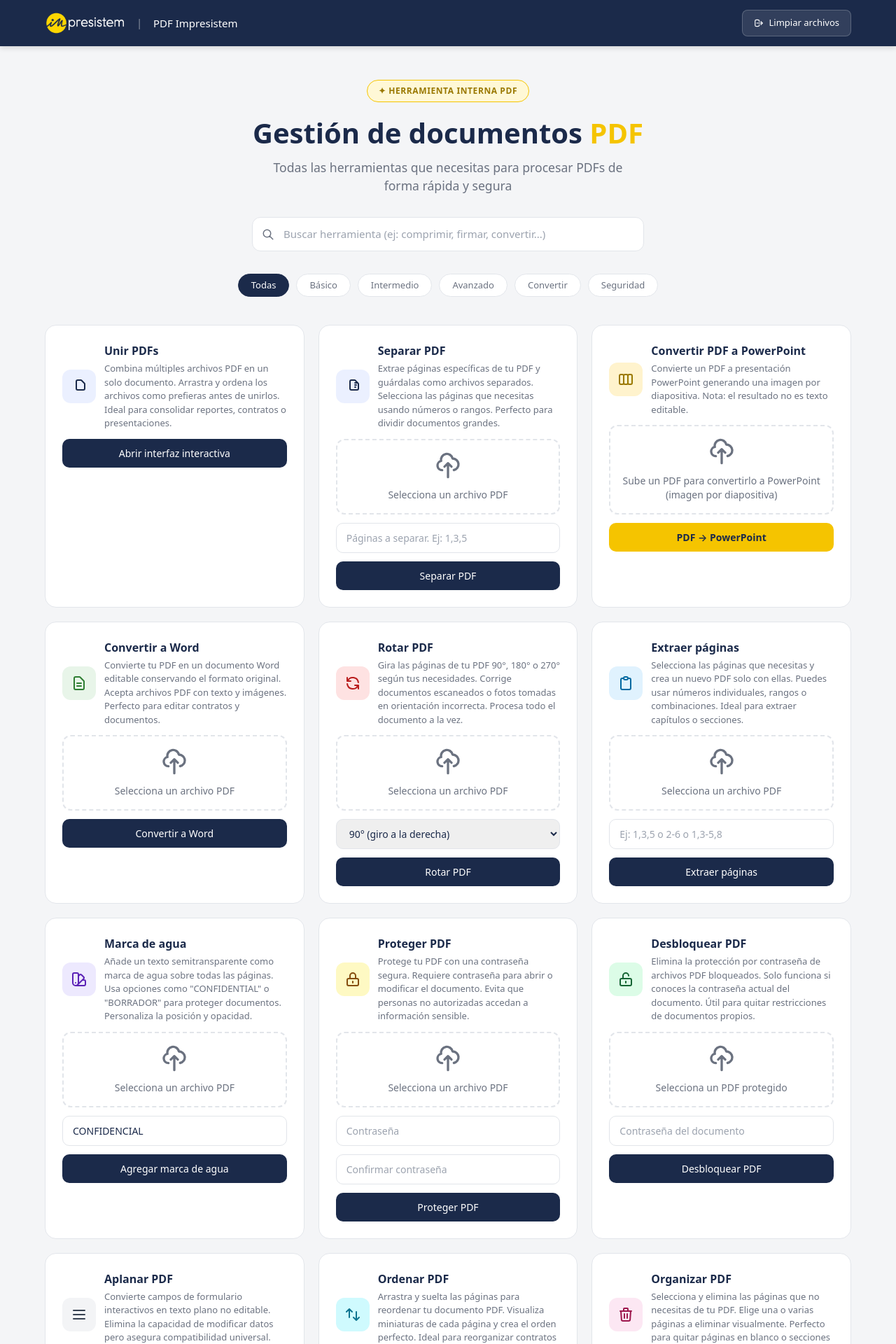
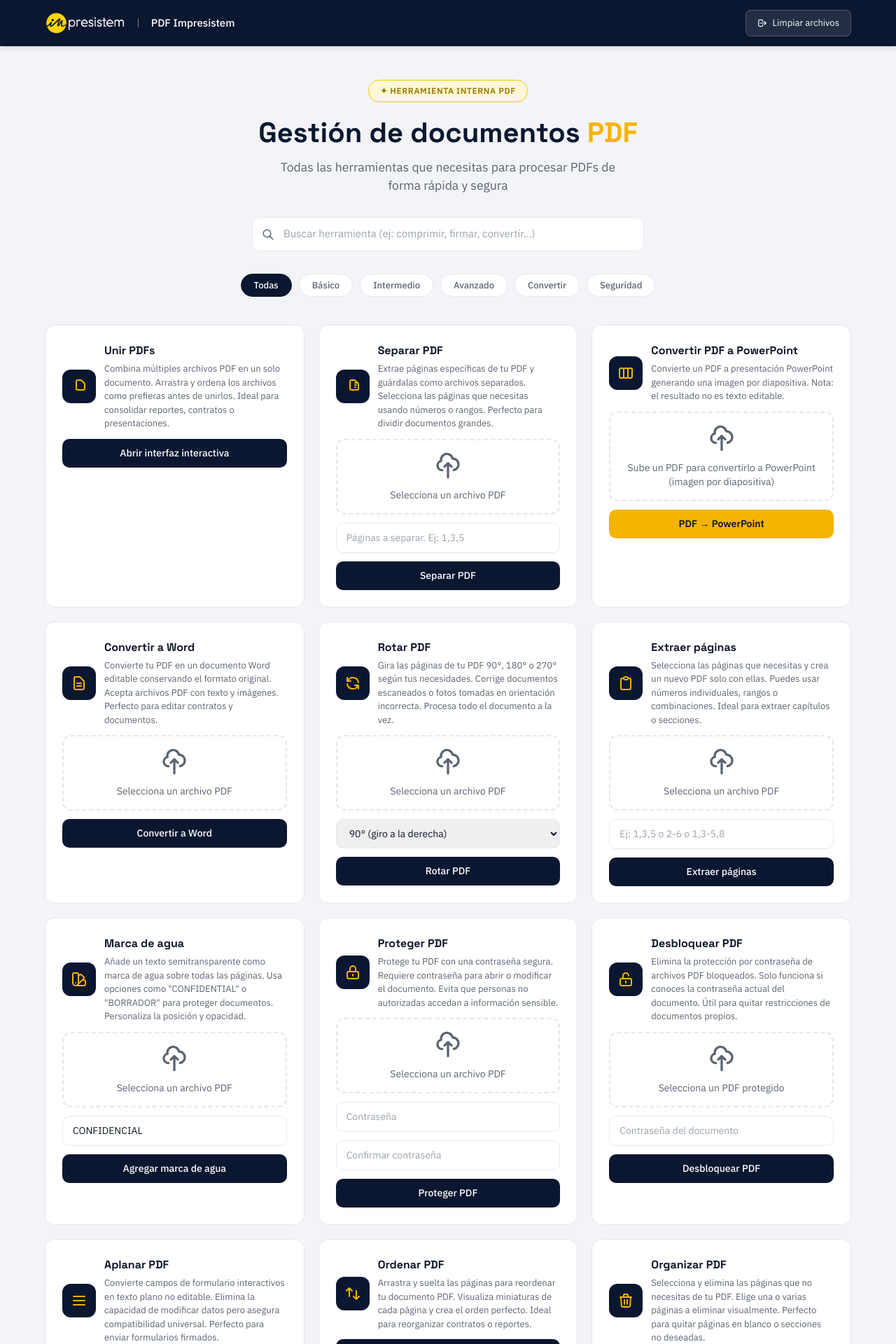
Before and after one commit to ImpreCode1/PDFimpresistem, a Flask app: template templates/index.html in a window 1280 px wide. Shown: the top 1920 px of the page at 70% size. Run offline with Flask 3, Linux system fonts and the light colour scheme; the template is opened without the code that fills it, so the values that code supplies are empty; some libraries are stand-ins or nearby versions.

Commit message:
Reestructurar las plantillas para heredar de un diseño base y mejorar la consistencia del estilo
- Se creó una nueva plantilla base.html para estandarizar el diseño en todas las páginas.
- Se actualizaron las plantillas edit.html, form_filler.html, index.html, organize.html, reorder.html, sign.html y unir.html para que hereden de base.html.
- Se trasladaron los estilos y scripts en línea a site.css para facilitar el mantenimiento.
- Se agregaron tokens de diseño y componentes compartidos en site.css para lograr un estilo consistente.
- Se eliminó la estructura HTML redundante de las plantillas individuales, mejorando la legibilidad y reduciendo la duplicación.

```diff
--- a/app.py
+++ b/app.py
@@ -59,7 +59,8 @@ csp = {
     'default-src': "'self'",
     'img-src': ["'self'", 'data:', 'https:'],
     'script-src': ["'self'", 'cdn.jsdelivr.net', 'cdnjs.cloudflare.com', 'unpkg.com'],
-    'style-src': ["'self'", "'unsafe-inline'", 'cdn.jsdelivr.net'],
+    'style-src': ["'self'", "'unsafe-inline'", 'cdn.jsdelivr.net', 'fonts.googleapis.com'],
+    'font-src': ['fonts.gstatic.com'],
 }
 Talisman(
     app,
--- /dev/null
+++ b/static/css/site.css
@@ -0,0 +1,140 @@
+/* site.css — Design tokens y componentes compartidos PDF Impresistem */
+:root {
+    --navy-900: #0B1730;
+    --navy-800: #122452;
+    --gold-500: #F5B400;
+    --gold-600: #DB9E00;
+    --bg: #F3F4F7;
+    --card: #FFFFFF;
+    --border: #E4E7EE;
+    --text-900: #101828;
+    --text-600: #5B6472;
+    --text-400: #8A93A6;
+
+    /* Aliases de compatibilidad: el index usa var(--color-*) en estilos inline */
+    --color-primary: var(--navy-900);
+    --color-accent: var(--gold-500);
+    --color-accent-dark: var(--gold-600);
+    --color-bg: var(--bg);
+    --color-surface: var(--card);
+    --color-border: var(--border);
+    --color-text: var(--text-900);
+    --color-muted: var(--text-600);
+}
+
+body {
+    font-family: 'IBM Plex Sans', system-ui, sans-serif;
+    background: var(--bg);
+    color: var(--text-900);
+}
+
+h1, h2, h3 {
+    font-family: 'Space Grotesk', 'IBM Plex Sans', sans-serif;
+}
+
+.site-header { background: var(--navy-900); }
+
+/* ── Botones ── */
+.btn-primary {
+    background: var(--navy-900);
+    color: #fff;
+    border-radius: 10px;
+    padding: 10px 16px;
+    font-size: 14px;
+    font-weight: 500;
+    width: 100%;
+    border: none;
+    cursor: pointer;
+    transition: background 0.15s;
+    text-align: center;
+    display: block;
+}
+.btn-primary:hover { background: var(--navy-800); }
+
+.btn-accent {
+    background: var(--gold-500);
+    color: var(--navy-900);
+    border-radius: 10px;
+    padding: 10px 16px;
+    font-size: 14px;
+    font-weight: 600;
+    width: 100%;
+    border: none;
+    cursor: pointer;
+    transition: background 0.15s;
+    text-align: center;
+    display: block;
+}
+.btn-accent:hover { background: var(--gold-600); }
+
+/* ── Tarjeta de herramienta ── */
+.tool-card {
+    background: var(--card);
+    border: 1px solid var(--border);
+    border-radius: 14px;
+    padding: 1.5rem;
+    transition: box-shadow 0.2s, transform 0.2s;
+    display: flex;
+    flex-direction: column;
+    gap: 12px;
+}
+.tool-card:hover {
+    box-shadow: 0 8px 24px rgba(11, 23, 48, 0.12);
+    transform: translateY(-2px);
+}
+
+.icon-box {
+    width: 48px;
+    height: 48px;
+    border-radius: 12px;
+    background: var(--navy-900);
+    display: flex;
+    align-items: center;
+    justify-content: center;
+    flex-shrink: 0;
+}
+.icon-box svg { stroke: var(--gold-500) !important; }
+
+/* ── Filtros ── */
+.filter-pill {
+    padding: 6px 18px;
+    border-radius: 999px;
+    font-size: 13px;
+    font-weight: 500;
+    cursor: pointer;
+    border: 1.5px solid var(--border);
+    background: var(--card);
+    color: var(--text-600);
+    transition: all 0.15s;
+}
+.filter-pill:hover { border-color: var(--gold-500); color: var(--navy-900); }
+.filter-pill.active {
+    background: var(--navy-900);
+    border-color: var(--navy-900);
+    color: #fff;
+}
+
+/* ── Búsqueda ── */
+.search-bar {
+    width: 100%;
+    max-width: 560px;
+    background: var(--card);
+    border: 1.5px solid var(--border);
+    border-radius: 12px;
+    padding: 12px 20px 12px 44px;
+    font-size: 15px;
+    color: var(--text-900);
+    outline: none;
+    transition: border-color 0.2s;
+}
+.search-bar:focus { border-color: var(--navy-900); }
+
+/* ── Grilla ── */
+#tool-grid {
+    display: grid;
+    grid-template-columns: repeat(3, 1fr);
+    gap: 20px;
+}
+@media (max-width: 900px) { #tool-grid { grid-template-columns: repeat(2, 1fr); } }
+@media (max-width: 560px) { #tool-grid { grid-template-columns: 1fr; } }
+.card-hidden { display: none !important; }
--- /dev/null
+++ b/templates/base.html
@@ -0,0 +1,24 @@
+<!DOCTYPE html>
+<html lang="es">
+
+<head>
+    <meta charset="UTF-8">
+    <meta name="viewport" content="width=device-width, initial-scale=1.0">
+    <title>{% block title %}PDF IMPRESISTEM S.A.S{% endblock %}</title>
+    <link rel="preconnect" href="https://fonts.googleapis.com">
+    <link rel="preconnect" href="https://fonts.gstatic.com" crossorigin>
+    <link href="https://fonts.googleapis.com/css2?family=IBM+Plex+Sans:wght@400;500;600;700&family=Space+Grotesk:wght@500;600;700&display=swap" rel="stylesheet">
+    <link href="https://cdn.jsdelivr.net/npm/tailwindcss@2.2.16/dist/tailwind.min.css" rel="stylesheet" integrity="sha384-wX5sB6awg8mA/LNUO33Fgmuo2WOabAoZk9FniJMhPBSgWNvj/kfIGu9jZRUsjowd" crossorigin="anonymous">
+    <link rel="stylesheet" href="/static/css/site.css">
+    <link rel="icon" href="https://cdn.icon-icons.com/icons2/2753/PNG/512/ext_pdf_filetype_icon_176234.png">
+    {% block extra_head %}{% endblock %}
+</head>
+
+<body class="{% block body_class %}{% endblock %}"{% block body_attrs %}{% endblock %}>
+    {% block header %}{% endblock %}
+    {% block body %}{% endblock %}
+    {% block footer %}{% endblock %}
+    {% block scripts %}{% endblock %}
+</body>
+
+</html>
--- a/templates/index.html
+++ b/templates/index.html
@@ -1,120 +1,16 @@
-<!-- Templates Index -->
-<!DOCTYPE html>
-<html lang="es">
+{% extends "base.html" %}
 
-<head>
-    <meta charset="UTF-8">
-    <meta name="viewport" content="width=device-width, initial-scale=1.0">
-    <title>PDF IMPRESISTEM S.A.S</title>
-    <link href="https://cdn.jsdelivr.net/npm/tailwindcss@2.2.16/dist/tailwind.min.css" rel="stylesheet" integrity="sha384-wX5sB6awg8mA/LNUO33Fgmuo2WOabAoZk9FniJMhPBSgWNvj/kfIGu9jZRUsjowdI" crossorigin="anonymous">
+{% block title %}PDF IMPRESISTEM S.A.S{% endblock %}
+
+{% block body_class %}flex flex-col h-screen{% endblock %}
+
+{% block extra_head %}
     <script src="https://cdn.jsdelivr.net/npm/sortablejs@1.15.0/Sortable.min.js"></script>
     <script src="https://cdn.jsdelivr.net/npm/jszip@3.10.1/dist/jszip.min.js"></script>
     <script src="https://unpkg.com/pdf-lib/dist/pdf-lib.min.js"></script>
-    <link rel="icon" href="https://cdn.icon-icons.com/icons2/2753/PNG/512/ext_pdf_filetype_icon_176234.png">
+{% endblock %}
 
-    <style>
-        :root {
-            --color-primary: #1B2A4A;
-            --color-accent: #F5C400;
-            --color-accent-dark: #D4A900;
-            --color-bg: #F4F5F7;
-            --color-surface: #FFFFFF;
-            --color-border: #E2E5EA;
-            --color-text: #1B2A4A;
-            --color-muted: #6B7280;
-        }
-        body { background-color: var(--color-bg); color: var(--color-text); }
-        .tool-card {
-            background: var(--color-surface);
-            border: 1px solid var(--color-border);
-            border-radius: 16px;
-            padding: 1.5rem;
-            transition: box-shadow 0.2s, transform 0.2s;
-            display: flex;
-            flex-direction: column;
-            gap: 12px;
-        }
-        .tool-card:hover {
-            box-shadow: 0 8px 24px rgba(27,42,74,0.12);
-            transform: translateY(-2px);
-        }
-        .icon-box {
-            width: 48px;
-            height: 48px;
-            border-radius: 12px;
-            display: flex;
-            align-items: center;
-            justify-content: center;
-            flex-shrink: 0;
-        }
-        .filter-pill {
-            padding: 6px 18px;
-            border-radius: 999px;
-            font-size: 13px;
-            font-weight: 500;
-            cursor: pointer;
-            border: 1.5px solid var(--color-border);
-            background: var(--color-surface);
-            color: var(--color-muted);
-            transition: all 0.15s;
-        }
-        .filter-pill:hover { border-color: var(--color-accent); color: var(--color-primary); }
-        .filter-pill.active {
-            background: var(--color-primary);
-            border-color: var(--color-primary);
-            color: #fff;
-        }
-        .search-bar {
-            width: 100%;
-            max-width: 560px;
-            background: var(--color-surface);
-            border: 1.5px solid var(--color-border);
-            border-radius: 12px;
-            padding: 12px 20px 12px 44px;
-            font-size: 15px;
-            color: var(--color-text);
-            outline: none;
-            transition: border-color 0.2s;
-        }
-        .search-bar:focus { border-color: var(--color-primary); }
-        .btn-primary {
-            background: var(--color-primary);
-            color: #fff;
-            border-radius: 10px;
-            padding: 10px 16px;
-            font-size: 14px;
-            font-weight: 500;
-            width: 100%;
-            border: none;
-            cursor: pointer;
-            transition: background 0.15s;
-            text-align: center;
-            display: block;
-        }
-        .btn-primary:hover { background: #243860; }
-        .btn-accent {
-            background: var(--color-accent);
-            color: var(--color-primary);
-            border-radius: 10px;
-            padding: 10px 16px;
-            font-size: 14px;
-            font-weight: 600;
-            width: 100%;
-            border: none;
-            cursor: pointer;
-            transition: background 0.15s;
-            text-align: center;
-            display: block;
-        }
-        .btn-accent:hover { background: var(--color-accent-dark); }
-        #tool-grid { display: grid; grid-template-columns: repeat(3, 1fr); gap: 20px; }
-        @media (max-width: 900px) { #tool-grid { grid-template-columns: repeat(2, 1fr); } }
-        @media (max-width: 560px) { #tool-grid { grid-template-columns: 1fr; } }
-        .card-hidden { display: none !important; }
-    </style>
-</head>
-
-<body class="flex flex-col h-screen" onload="limpiarTokenURL()">
+{% block header %}
     <!-- Script para limpiar token de URL -->
     <script nonce="{{ csp_nonce() }}">
     function limpiarTokenURL() {
@@ -122,9 +18,10 @@
             window.history.replaceState({}, document.title, window.location.pathname);
         }
     }
+    document.addEventListener('DOMContentLoaded', limpiarTokenURL);
     </script>
 
-    <header style="background: var(--color-primary); padding: 14px 0; box-shadow: 0 2px 8px rgba(0,0,0,0.15);">
+    <header style="background: var(--navy-900); padding: 14px 0; box-shadow: 0 2px 8px rgba(0,0,0,0.15);">
         <div style="max-width: 1200px; margin: 0 auto; padding: 0 24px; display: flex; align-items: center; justify-content: space-between;">
             <div style="display: flex; align-items: center; gap: 16px;">
                 <img src="/logos/logo2.png"
@@ -182,7 +81,7 @@
                 <!-- Unir PDFs -->
                 <div class="tool-card" data-cat="basico" data-name="unir pdfs combinar merge">
                     <div style="display:flex; align-items:center; gap:12px;">
-                        <div class="icon-box" style="background:#EBF0FF;">
+                        <div class="icon-box">
                             <svg class="w-6 h-6" fill="none" stroke="#1B2A4A" viewBox="0 0 24 24">
                                 <path stroke-linecap="round" stroke-linejoin="round" stroke-width="2" d="M8 7v8a2 2 0 002 2h6M8 7V5a2 2 0 012-2h4.586a1 1 0 01.707.293l4.414 4.414a1 1 0 01.293.707V15a2 2 0 01-2 2h-2"></path>
                             </svg>
@@ -198,7 +97,7 @@
                 <!-- Separar PDF -->
                 <div class="tool-card" data-cat="basico" data-name="separar pdf split">
                     <div style="display:flex; align-items:center; gap:12px;">
-                        <div class="icon-box" style="background:#EBF0FF;">
+                        <div class="icon-box">
                             <svg class="w-6 h-6" fill="none" stroke="#1B2A4A" viewBox="0 0 24 24">
                                 <path stroke-linecap="round" stroke-linejoin="round" stroke-width="2" d="M8 7v8a2 2 0 002 2h6M8 7V5a2 2 0 012-2h4.586a1 1 0 01.707.293l4.414 4.414a1 1 0 01.293.707V15a2 2 0 01-2 2h-2M15 7h3m-3 3h2m-2 3h1"></path>
                             </svg>
@@ -227,12 +126,12 @@
 
                 <!-- Convertir PDF a PowerPoint -->
                 <!-- NOTA: No existe herramienta PPTX -> PDF. La conversión de
-                     presentaciones a PDF se hace de forma nativa con PowerPoint
-                     de escritorio (Guardar como > PDF), evitando la dependencia
-                     de LibreOffice que no está instalada en los equipos. -->
+                    presentaciones a PDF se hace de forma nativa con PowerPoint
+                    de escritorio (Guardar como > PDF), evitando la dependencia
+                    de LibreOffice que no está instalada en los equipos. -->
                 <div class="tool-card" data-cat="convertir" data-name="convertir ppt powerpoint presentacion pdf a pptx">
                     <div style="display:flex; align-items:center; gap:12px;">
-                        <div class="icon-box" style="background:#FFF3CD;">
+                        <div class="icon-box">
                             <svg class="w-6 h-6" fill="none" stroke="#9A7800" viewBox="0 0 24 24">
                                 <path stroke-linecap="round" stroke-linejoin="round" stroke-width="2" d="M9 17V7m0 10a2 2 0 01-2 2H5a2 2 0 01-2-2V7a2 2 0 012-2h2a2 2 0 012 2m0 10a2 2 0 002 2h2a2 2 0 002-2M9 7a2 2 0 012-2h2a2 2 0 012 2m0 10V7m0 10a2 2 0 002 2h2a2 2 0 002-2V7a2 2 0 00-2-2h-2a2 2 0 00-2 2"></path>
                             </svg>
@@ -261,7 +160,7 @@
                 <!-- Convertir a Word -->
                 <div class="tool-card" data-cat="convertir" data-name="convertir worddoc documento editable">
                     <div style="display:flex; align-items:center; gap:12px;">
-                        <div class="icon-box" style="background:#E8F5E9;">
+                        <div class="icon-box">
                             <svg class="w-6 h-6" fill="none" stroke="#2E7D32" viewBox="0 0 24 24">
                                 <path stroke-linecap="round" stroke-linejoin="round" stroke-width="2" d="M9 12h6m-6 4h6m2 5H7a2 2 0 01-2-2V5a2 2 0 012-2h5.586a1 1 0 01.707.293l5.414 5.414a1 1 0 01.293.707V19a2 2 0 01-2 2z"></path>
                             </svg>
@@ -301,7 +200,7 @@
                 <!-- Rotar PDF -->
                 <div class="tool-card" data-cat="basico" data-name="rotar pdf orientation giro">
                     <div style="display:flex; align-items:center; gap:12px;">
-                        <div class="icon-box" style="background:#FEE2E2;">
+                        <div class="icon-box">
                             <svg class="w-6 h-6" fill="none" stroke="#B91C1C" viewBox="0 0 24 24">
                                 <path stroke-linecap="round" stroke-linejoin="round" stroke-width="2" d="M4 4v5h.582m15.356 2A8.001 8.001 0 004.582 9m0 0H9m11 11v-5h-.581m0 0a8.003 8.003 0 01-15.357-2m15.357 2H15"></path>
                             </svg>
@@ -343,7 +242,7 @@
                 <!-- Extraer páginas PDF -->
                 <div class="tool-card" data-cat="basico" data-name="extraer paginas extract page">
                     <div style="display:flex; align-items:center; gap:12px;">
-                        <div class="icon-box" style="background:#E0F2FE;">
+                        <div class="icon-box">
                             <svg class="w-6 h-6" fill="none" stroke="#0369A1" viewBox="0 0 24 24">
                                 <path stroke-linecap="round" stroke-linejoin="round" stroke-width="2" d="M9 5H7a2 2 0 00-2 2v12a2 2 0 002 2h10a2 2 0 002-2V7a2 2 0 00-2-2h-2M9 5a2 2 0 002 2h2a2 2 0 002-2M9 5a2 2 0 012-2h2a2 2 0 012 2"></path>
                             </svg>
@@ -381,7 +280,7 @@
                 <!-- Marca de agua -->
                 <div class="tool-card" data-cat="basico" data-name="marca agua watermark stamp">
                     <div style="display:flex; align-items:center; gap:12px;">
-                        <div class="icon-box" style="background:#EDE9FE;">
+                        <div class="icon-box">
                             <svg class="w-6 h-6" fill="none" stroke="#5B21B6" viewBox="0 0 24 24">
                                 <path stroke-linecap="round" stroke-linejoin="round" stroke-width="2" d="M7 21a4 4 0 01-4-4V5a2 2 0 012-2h4a2 2 0 012 2v12a4 4 0 01-4 4zm0 0h12a2 2 0 002-2v-4a2 2 0 00-2-2h-2.343M11 7.343l1.657-1.657a2 2 0 012.828 0l2.829 2.829a2 2 0 010 2.828l-8.486 8.485M7 17h.01"></path>
                             </svg>
@@ -419,7 +318,7 @@
                 <!-- Proteger PDF -->
                 <div class="tool-card" data-cat="seguridad" data-name="proteger pdf password seguro encrypt">
                     <div style="display:flex; align-items:center; gap:12px;">
-                        <div class="icon-box" style="background:#FEF9C3;">
+                        <div class="icon-box">
                             <svg class="w-6 h-6" fill="none" stroke="#854D0E" viewBox="0 0 24 24">
                                 <path stroke-linecap="round" stroke-linejoin="round" stroke-width="2" d="M12 15v2m-6 4h12a2 2 0 002-2v-6a2 2 0 00-2-2H6a2 2 0 00-2 2v6a2 2 0 002 2zm10-10V7a4 4 0 00-8 0v4h8z"></path>
                             </svg>
@@ -458,7 +357,7 @@
                 <!-- Desbloquear PDF -->
                 <div class="tool-card" data-cat="seguridad" data-name="desbloquear unlock remove password">
                     <div style="display:flex; align-items:center; gap:12px;">
-                        <div class="icon-box" style="background:#DCFCE7;">
+                        <div class="icon-box">
                             <svg class="w-6 h-6" fill="none" stroke="#166534" viewBox="0 0 24 24">
                                 <path stroke-linecap="round" stroke-linejoin="round" stroke-width="2" d="M8 11V7a4 4 0 118 0m-4 8v2m-6 4h12a2 2 0 002-2v-6a2 2 0 00-2-2H6a2 2 0 00-2 2v6a2 2 0 002 2z"></path>
                             </svg>
@@ -496,7 +395,7 @@
                 <!-- Aplanar PDF -->
                 <div class="tool-card" data-cat="basico" data-name="aplanar flatten form fields">
                     <div style="display:flex; align-items:center; gap:12px;">
-                        <div class="icon-box" style="background:#F3F4F6;">
+                        <div class="icon-box">
                             <svg class="w-6 h-6" fill="none" stroke="#374151" viewBox="0 0 24 24">
                                 <path stroke-linecap="round" stroke-linejoin="round" stroke-width="2" d="M4 6h16M4 12h16M4 18h16"></path>
                             </svg>
@@ -533,7 +432,7 @@
                 <!-- Ordenar PDF -->
                 <div class="tool-card" data-cat="intermedio" data-name="ordenar reorder pages">
                     <div style="display:flex; align-items:center; gap:12px;">
-                        <div class="icon-box" style="background:#CFFAFE;">
+                        <div class="icon-box">
                             <svg class="w-6 h-6" fill="none" stroke="#0E7490" viewBox="0 0 24 24">
                                 <path stroke-linecap="round" stroke-linejoin="round" stroke-width="2" d="M7 16V4m0 0L3 8m4-4l4 4m6 0v12m0 0l4-4m-4 4l-4-4"></path>
                             </svg>
@@ -549,7 +448,7 @@
                 <!-- Organizar PDF -->
                 <div class="tool-card" data-cat="intermedio" data-name="organizar delete remove pages">
                     <div style="display:flex; align-items:center; gap:12px;">
-                        <div class="icon-box" style="background:#FCE7F3;">
+                        <div class="icon-box">
                             <svg class="w-6 h-6" fill="none" stroke="#9D174D" viewBox="0 0 24 24">
                                 <path stroke-linecap="round" stroke-linejoin="round" stroke-width="2" d="M19 7l-.867 12.142A2 2 0 0116.138 21H7.862a2 2 0 01-1.995-1.858L5 7m5 4v6m4-6v6m1-10V4a1 1 0 00-1-1h-4a1 1 0 00-1 1v3M4 7h16"></path>
                             </svg>
@@ -565,7 +464,7 @@
                 <!-- Números de página -->
                 <div class="tool-card" data-cat="intermedio" data-name="numeros pagina page numbers numbering">
                     <div style="display:flex; align-items:center; gap:12px;">
-                        <div class="icon-box" style="background:#EDE9FE;">
+                        <div class="icon-box">
                             <svg class="w-6 h-6" fill="none" stroke="#5B21B6" viewBox="0 0 24 24">
                                 <path stroke-linecap="round" stroke-linejoin="round" stroke-width="2" d="M7 20l4-16m2 16l4-16M6 9h14M4 15h14"></path>
                             </svg>
@@ -789,7 +688,7 @@
                 <!-- Reparar PDF -->
                 <div class="tool-card" data-cat="intermedio" data-name="reparar repair fix corrupt">
                     <div style="display:flex; align-items:center; gap:12px;">
-                        <div class="icon-box" style="background:#FEE2E2;">
+                        <div class="icon-box">
                             <svg class="w-6 h-6" fill="none" stroke="#991B1B" viewBox="0 0 24 24">
                                 <path stroke-linecap="round" stroke-linejoin="round" stroke-width="2" d="M10.325 4.317c.426-1.756 2.924-1.756 3.35 0a1.724 1.724 0 002.573 1.066c1.543-.94 3.31.826 2.37 2.37a1.724 1.724 0 001.065 2.572c1.756.426 1.756 2.924 0 3.35a1.724 1.724 0 00-1.066 2.573c.94 1.543-.826 3.31-2.37 2.37a1.724 1.724 0 00-2.572 1.065c-.426 1.756-2.924 1.756-3.35 0a1.724 1.724 0 00-2.573-1.066c-1.543.94-3.31-.826-2.37-2.37a1.724 1.724 0 00-1.065-2.572c-1.756-.426-1.756-2.924 0-3.35a1.724 1.724 0 001.066-2.573c-.94-1.543.826-3.31 2.37-2.37.996.608 2.296.07 2.572-1.065z"></path>
                                 <path stroke-linecap="round" stroke-linejoin="round" stroke-width="2" d="M15 12a3 3 0 11-6 0 3 3 0 016 0z"></path>
@@ -899,7 +798,7 @@
                 <!-- Firmar PDF -->
                 <div class="tool-card" data-cat="avanzado" data-name="firmar sign signature">
                     <div style="display:flex; align-items:center; gap:12px;">
-                        <div class="icon-box" style="background:#EDE9FE;">
+                        <div class="icon-box">
                             <svg class="w-6 h-6" fill="none" stroke="#4C1D95" viewBox="0 0 24 24">
                                 <path stroke-linecap="round" stroke-linejoin="round" stroke-width="2" d="M15.232 5.232l3.536 3.536m-2.036-5.036a2.5 2.5 0 113.536 3.536L6.5 21.036H3v-3.572L16.732 3.732z"></path>
                             </svg>
```
Also changed, not shown: other parts of templates/index.html (+17 -13 lines), templates/crop.html (+9 -9 lines), templates/edit.html (+9 -9 lines), templates/form_filler.html (+9 -9 lines), templates/organize.html (+9 -9 lines), templates/reorder.html (+9 -9 lines), templates/sign.html (+9 -9 lines), templates/unir.html (+9 -9 lines).
